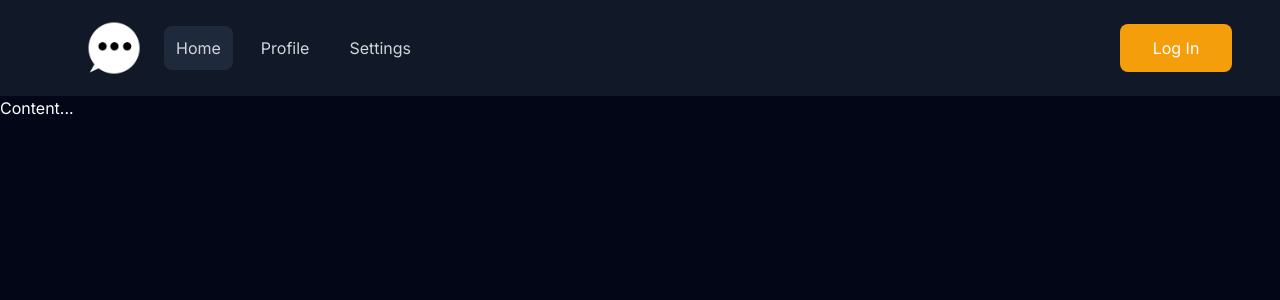
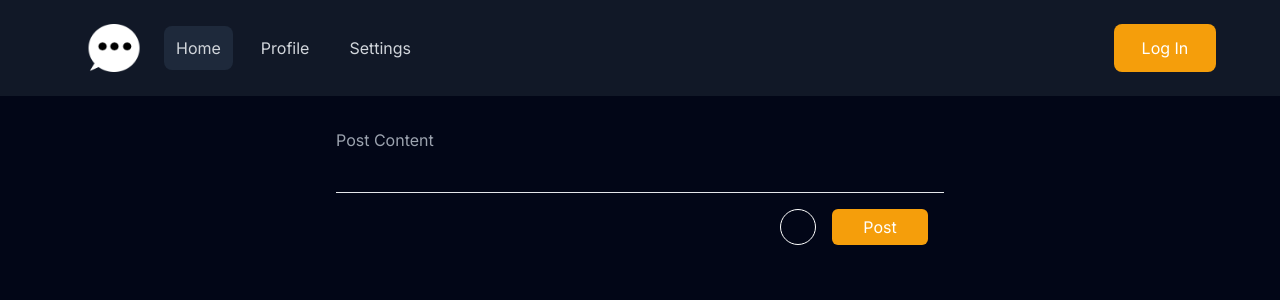
Before and after one commit to ksawio97/yap, a Next.js app: page / in a window 1280 px wide. Shown: the top 300 px of the page. Built offline with nearby package versions, Linux system fonts and the light colour scheme.

Commit message:
Added PostForm and ProfilePicture

```diff
--- a/src/app/page.tsx
+++ b/src/app/page.tsx
@@ -1,7 +1,11 @@
+import PostForm from "../components/PostForm";
+
 export default function Home() {
   return (
-    <main>
-      Content...
+    <main className="inline-grid w-full p-8">
+      <section className="w-full md:w-2/3 xl:w-1/2 justify-self-center h-full">
+        <PostForm></PostForm>
+      </section>
     </main>
   );
 }
--- a/src/components/Header/Header.tsx
+++ b/src/components/Header/Header.tsx
@@ -1,13 +1,27 @@
 'use client'
 
 import NavBar from "./NavBar";
-import { useState } from "react";
+import { useEffect, useState } from "react";
 import FloatingBlock from "./FloatingBlock";
 import LoginForm from "./LoginForm";
 import Image from "next/image";
+import { redirect, usePathname } from "next/navigation";
+
+// /login path automaticly opens form
+function isLoginPage(currPath: string) : Boolean {
+    return currPath.match(/^\/login$/) != null;
+}
 
 export default function Header() {
-    const [showForm, setShowForm] = useState(false);
+    const currPath = usePathname();
+    const [showForm, setShowForm] = useState(isLoginPage(currPath));
+
+    useEffect(() => {
+        // login form closed on /login page, redirect to home page
+        if (!showForm && currPath.match(/^\/login$/))
+            redirect("/");
+    }, [showForm]);
+
 
     return (
         <>
@@ -17,15 +31,18 @@ export default function Header() {
                 </FloatingBlock>
             : <></>}
             <header className="w-full h-24 bg-gray-900 px-16 flex flex-row content-center items-center">
+                {/* items next to each other on the left */}
+                <div className="w-full h-full flex flex-row">
                     <Image
                         src="/logo.png"
                         width={100}
                         height={100}
                         className="select-none p-4"
-                alt="Website logo"
-                    />
+                        alt="Website logo" />
                     <NavBar></NavBar>
-                <button type="button" className="w-28 h-12 bg-amber-500 rounded-lg right-12 absolute"
+                </div>
+
+                <button type="button" className="w-28 h-12 bg-amber-500 rounded-lg"
                     onClick={() => setShowForm(true)}>
                     Log In
                 </button>
--- /dev/null
+++ b/src/components/PostForm.tsx
@@ -0,0 +1,59 @@
+'use client'
+import { memo, useRef, useState } from "react";
+
+const CircleChart = memo(function CircleChart({ percent }: {percent: number}) {
+    return (
+        <>
+            <style jsx>{`
+                        .circle-chart {
+                            border-radius: 50%;
+                            border: 1px solid white;
+                            background: conic-gradient(#b91c1c calc(${percent}%),#0000 0);
+                        }
+                    `}</style>
+            <span className="w-9 h-9 circle-chart"></span>
+        </>
+    )
+});
+
+export default function PostForm() {
+    const charsLimit = 4_000;
+
+    const textAreaHandle = useRef<HTMLTextAreaElement>(null);
+    const [charsPercentUsed, setCharsPercentUsed] = useState(0);
+
+    function getTextAreaCharsLength() : number {
+        if (textAreaHandle.current == null)
+            return 0;
+        return textAreaHandle.current.value.length / charsLimit * 100;
+    }
+
+    function handlePostContentChange() {
+        setCharsPercentUsed(getTextAreaCharsLength());
+
+        if (textAreaHandle.current == null)
+            return;
+        // there's nothing to scroll shrink textarea
+        textAreaHandle.current.style.height = 'auto';
+        // there's content outside of the textarea, grow
+        textAreaHandle.current.style.height = `${textAreaHandle.current.scrollHeight}px`;
+    }
+
+    // TODO on form submit replace multiple new lines with just one
+    return (
+        <form className="w-full flex flex-col divide-y divide-opacity-25 space-y-4 h-fit">
+            <textarea className="bg-transparent resize-none"
+                placeholder="Post Content"
+                ref={textAreaHandle}
+                onInput={handlePostContentChange}
+                style={{maxHeight: "60vh"}}
+                maxLength={charsLimit}>
+            </textarea>
+            <div className="w-full flex flex-row-reverse p-4 gap-4 justify-items-center">
+                <button type="submit" className="bg-amber-500 justify-self-end w-24 h-9 rounded-md">Post</button>
+                {/* character limit chart */}
+                <CircleChart percent={charsPercentUsed}/>
+            </div>
+        </form>
+    )
+}
--- /dev/null
+++ b/src/components/ProfilePicture.tsx
@@ -0,0 +1,11 @@
+
+
+export default function ProfilePicture() {
+    return (
+        <img
+            className="rounded-full"
+            src="/pfp.png"
+            alt="profile picture">
+        </img>
+    )
+}
```
Also changed, not shown: public/pfp.png (added). Lines whose indentation alone changed are shown as unchanged.
